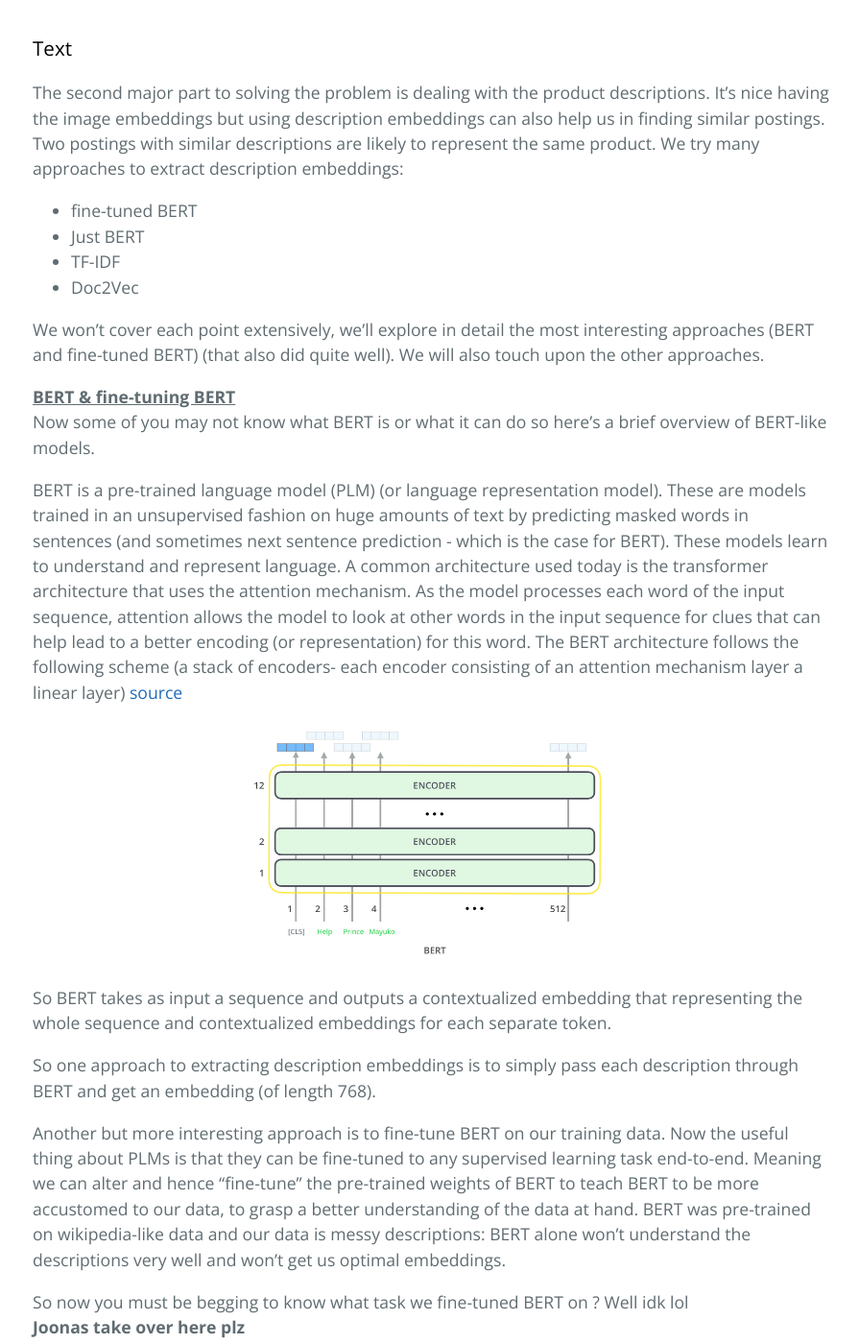
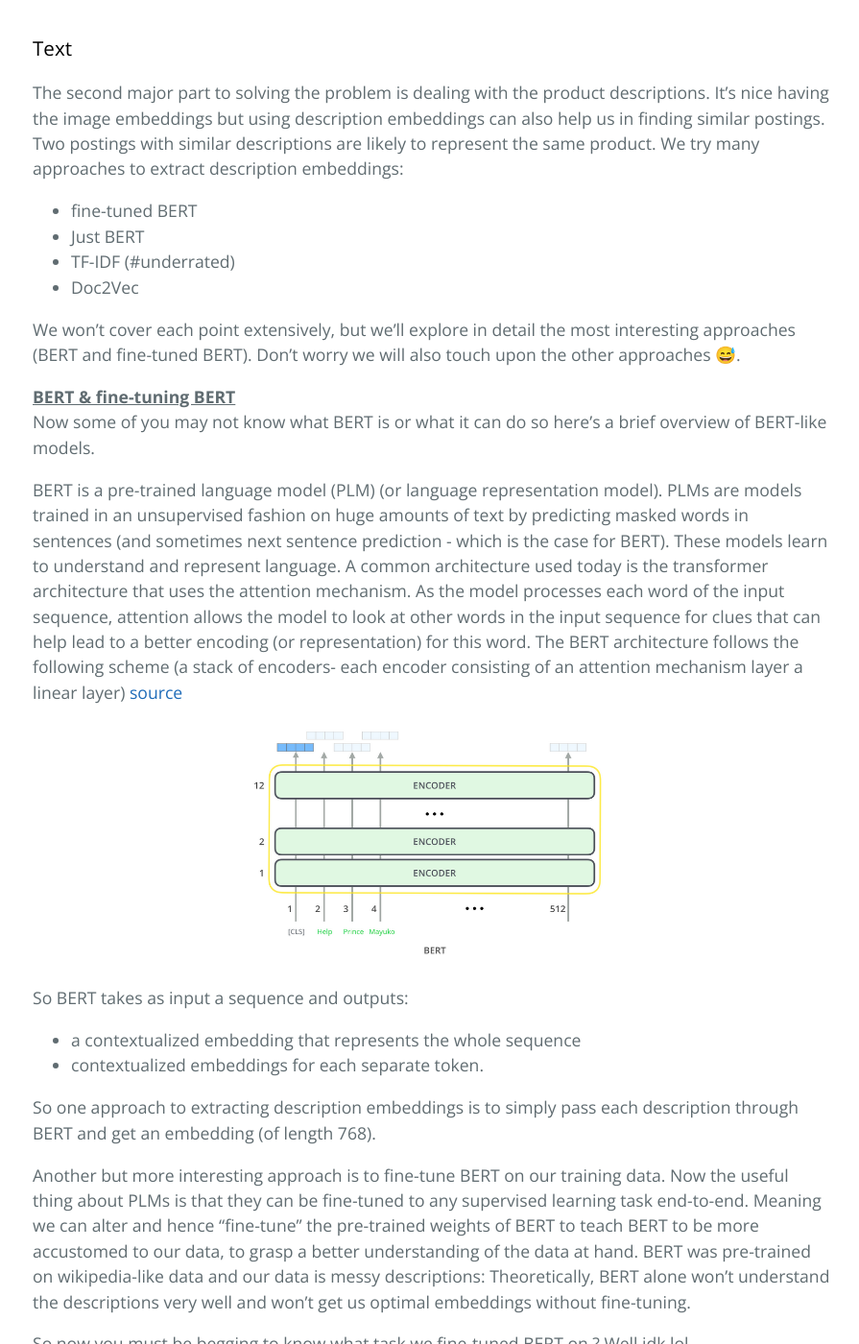
Before and after one commit to joonasrooben/shopee_PP, a Jekyll site: the page built from index.md, in a window 1280 px wide and 1400 px high, scrolled down 3630 px. Shown: the whole window at 96% size, without its empty margins (190-1085 px from the left). Built offline with Jekyll 4.4.1, drawn with Linux system fonts in a browser that asks for light colours; our own code applies the rules of GitHub Pages for plain Markdown files; some of the changed text lies outside the part shown.

Commit message:
Update index.md

```diff
--- a/index.md
+++ b/index.md
@@ -51,24 +51,26 @@
 The second major part to solving the problem is dealing with the product descriptions. It's nice having the image embeddings but using description embeddings can also help us in finding similar postings. Two postings with similar descriptions are likely to represent the same product. We try many approaches to extract description embeddings:
   - fine-tuned BERT
   - Just BERT
-  - TF-IDF
+  - TF-IDF (#underrated)
   - Doc2Vec
 
-We won't cover each point extensively, we'll explore in detail the most interesting approaches (BERT and fine-tuned BERT) (that also did quite well). We will also touch upon the other approaches.
+We won't cover each point extensively, but we'll explore in detail the most interesting approaches (BERT and fine-tuned BERT). Don't worry we will also touch upon the other approaches 😅.
 
 <b><u>BERT & fine-tuning BERT</u></b>
 <br>
 Now some of you may not know what BERT is or what it can do so here's a brief overview of BERT-like models.
 
-BERT is a pre-trained language model (PLM) (or language representation model). These are models trained in an unsupervised fashion on huge amounts of text by predicting masked words in sentences (and sometimes next sentence prediction - which is the case for BERT). These models learn to understand and represent language. A common architecture used today is the transformer architecture that uses the attention mechanism. As the model processes each word of the input sequence, attention allows the model to look at other words in the input sequence for clues that can help lead to a better encoding (or representation) for this word. The BERT architecture follows the following scheme (a stack of encoders- each encoder consisting of an attention mechanism layer a linear layer) [source](http://jalammar.github.io/illustrated-bert/)
+BERT is a pre-trained language model (PLM) (or language representation model). PLMs are models trained in an unsupervised fashion on huge amounts of text by predicting masked words in sentences (and sometimes next sentence prediction - which is the case for BERT). These models learn to understand and represent language. A common architecture used today is the transformer architecture that uses the attention mechanism. As the model processes each word of the input sequence, attention allows the model to look at other words in the input sequence for clues that can help lead to a better encoding (or representation) for this word. The BERT architecture follows the following scheme (a stack of encoders- each encoder consisting of an attention mechanism layer a linear layer) [source](http://jalammar.github.io/illustrated-bert/)
 
 <div style="text-align:center"><img src="bert_scheme.png" alt="bert" class="center" height="250"></div>
 
-So BERT takes as input a sequence and outputs a contextualized embedding that representing the whole sequence and contextualized embeddings for each separate token.
+So BERT takes as input a sequence and outputs:
+  - a contextualized embedding that represents the whole sequence
+  - contextualized embeddings for each separate token.
 
 So one approach to extracting description embeddings is to simply pass each description through BERT and get an embedding (of length 768).
 
-Another but more interesting approach is to fine-tune BERT on our training data. Now the useful thing about PLMs is that they can be fine-tuned to any supervised learning task end-to-end. Meaning we can alter and hence "fine-tune" the pre-trained weights of BERT to teach BERT to be more accustomed to our data, to grasp a better understanding of the data at hand. BERT was pre-trained on wikipedia-like data and our data is messy descriptions: BERT alone won't understand the descriptions very well and won't get us optimal embeddings.
+Another but more interesting approach is to fine-tune BERT on our training data. Now the useful thing about PLMs is that they can be fine-tuned to any supervised learning task end-to-end. Meaning we can alter and hence "fine-tune" the pre-trained weights of BERT to teach BERT to be more accustomed to our data, to grasp a better understanding of the data at hand. BERT was pre-trained on wikipedia-like data and our data is messy descriptions: Theoretically, BERT alone won't understand the descriptions very well and won't get us optimal embeddings without fine-tuning.
 
 So now you must be begging to know what task we fine-tuned BERT on ? Well idk lol
 <br>
@@ -76,11 +78,20 @@
 
 ...
 
-As mentioned we also try two other models: TF-IDF and Word2Vec. These two model do not take attention and context into account and are much smaller than BERT but nevertheless they still produce great results and are much more efficient (🚨#spoiler🚨 but Doc2Vec did the worst)
+As mentioned we also try two other models: TF-IDF and Word2Vec. These two model do not take attention and context into account and are much smaller than BERT but nevertheless they still produce great results and are much more efficient (🚨#spoiler🚨 but Doc2Vec did the worst).
 
+
+<b><u>TF-IDF</u></b>
+<br>
 TF-IDF is a purely <b>statistical</b> approach. TF-IDF evaluates how relevant a word is to a document in a collection of documents. This is done by multiplying two metrics: how many times a word appears in a document (TF), and the inverse document frequency of the word across a set of documents (IDF).
 
+
+<b><u>Doc2Vec</u></b>
+<br>
 Doc2vec is another neural approach to embeddings. It is based off and (very) similar to the famous Word2Vec model. To give a brief overview, Word2vec models train a simple neural net with one hidden layer to predict the next word in a sequence. Word2Vec is <b>NOT</b> contextual: there is only one unique embedding for each word in the vocabulary, full stop, unlike BERT where a word embedding depends on the other words around it. Doc2Vec is basically the same as Word2Vec with the only difference being a paragraph matrix added to the input. In practice we train a Doc2vec model on our training data.
+
+<b><u>Some (interesting but somewhat concerning 😐) results</u></b>
+<br>
 
 Here is a summary of the mean F1 scores (on training data) for each textual model (<b>without</b> concatenation with image embeddings) using optimal threshold:
 
@@ -101,16 +112,16 @@
 | TF-IDF          | 84.8%          |
 | Doc2Vec         | 83%          |
 
-Now just hold on before you start doubting the power and effectiveness of BERT. As we can see, when using only the language models for matching, TF-IDF comes out on top! By a margin of 3%: a small but not insignificant difference between the BERT models (we can leave Doc2Vec out of the discussion at this point now).
+<b>Now just hold on before you start doubting the power and effectiveness of BERT 🚨</b>. As we can see, when using only the language models for matching, TF-IDF comes out on top 🤯 ! By a margin of 3%: a small but not insignificant difference between the BERT models (we can leave Doc2Vec out of the discussion at this point now).
 
 This suggests two things:
   1. Never understimate the power of smaller simpler approaches such as TF-IDF. They deliver surprisingly good results!
   2. Even when fine-tuned on the product descriptions, BERT still has a tough time grasping these short messy descriptions. This suggests BERT should be left to deal with "classical" language (proper sentences). A statistical approach seems to fit this problem better.
 
-Looking at the results when concatenating image and text embeddings, un-fine-tuned BERT comes out on top with a very small margin of 0.3% over fine-tuned BERT. The margins aren't huge between all models (maximum 2%).
+Looking at the results when concatenating image and text embeddings, un-fine-tuned BERT comes out on top with a very small margin of 0.3% over fine-tuned BERT. The margins aren't huge between all four models (maximum 2%).
 
 We can form a few hypotheses from all these results.
-  - Textual information doesn't help much (only improves the F1 score by 1% (note that when only using image models we get F1 of 84.0%))
+  - Textual information doesn't help much in matching products (only improves the F1 score by 1% (note that when only using image models we get F1 of 84.0%))
   - We weren't combining the two embeddings together in the right way (we used concatenation)
   - We used the wrong models
   - we didn't fine-tune BERT in the right way or for long enough
```
Also changed, not shown: other parts of index.md (+3 -3 lines).
